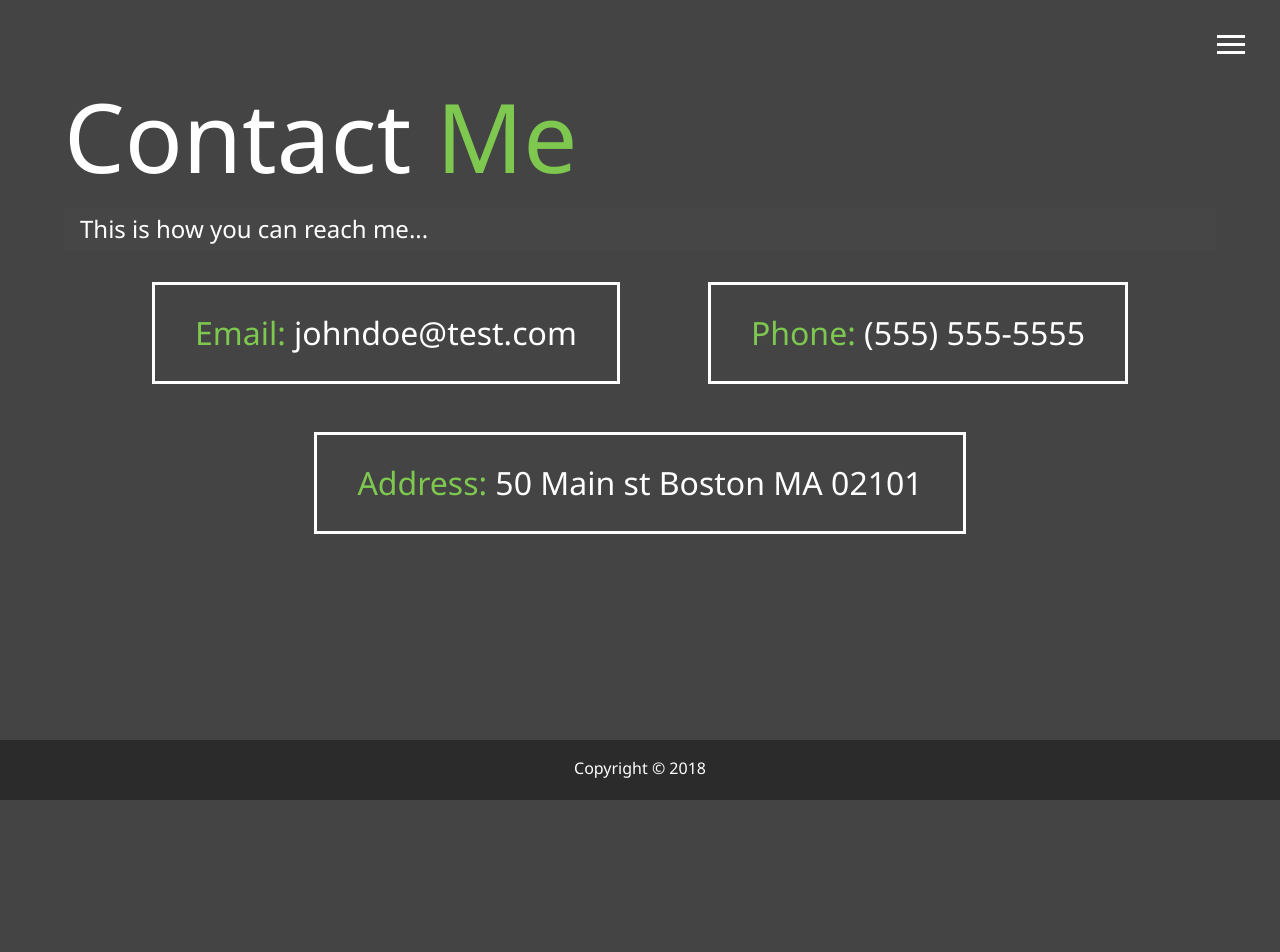
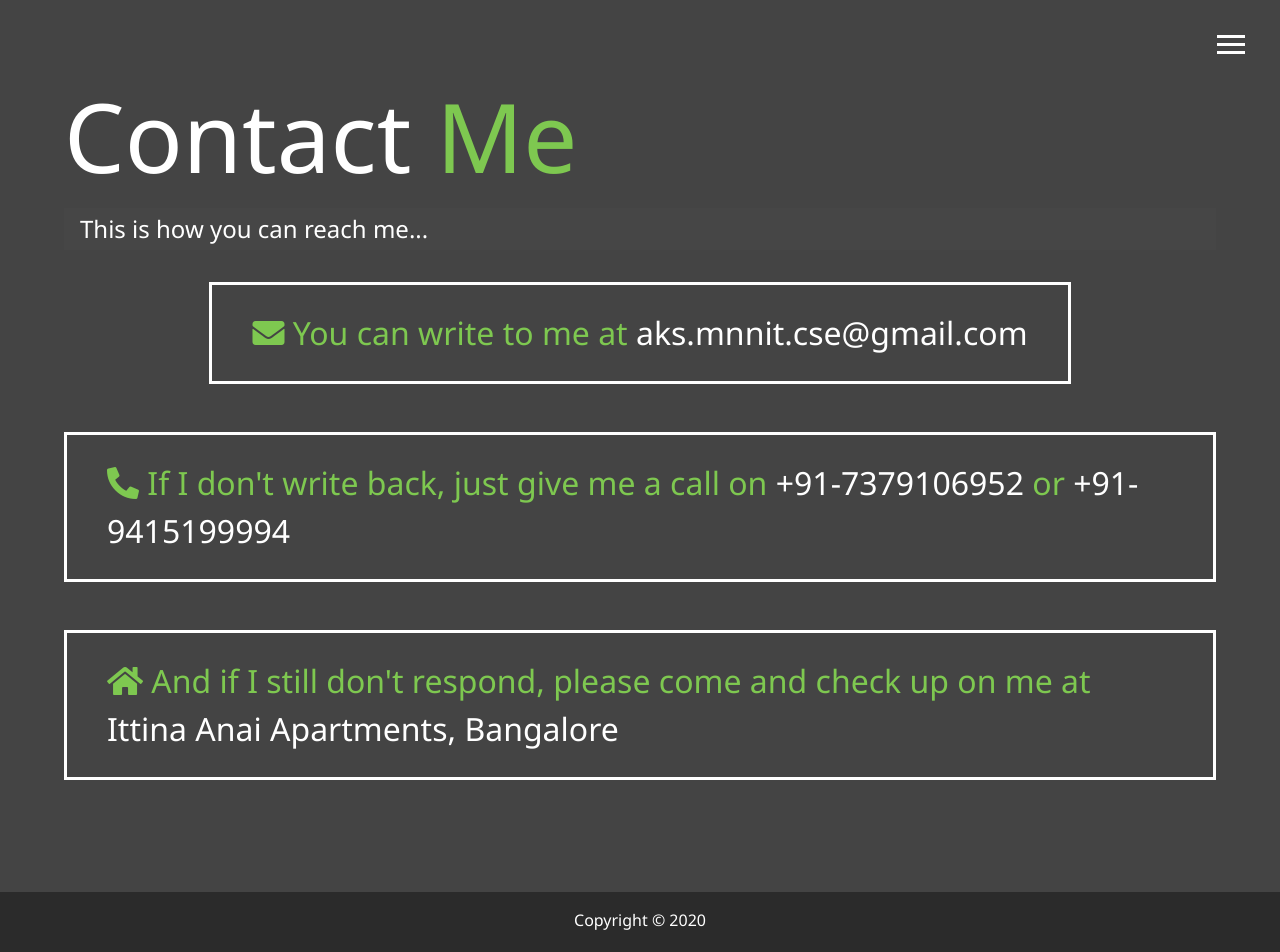
Before and after one commit to a1kill/a1kill.github.io, a website: page dist/contact.html in a window 1280 px wide. Before the commit the page ends 800 px from the top, so only its background shows below. Drawn offline with Linux system fonts and the light colour scheme.

Commit message:
updated copyright

```diff
--- a/dist/contact.html
+++ b/dist/contact.html
@@ -56,17 +56,31 @@
         This is how you can reach me...
       </h2>
       <div class="boxes">
-        <div><span class="text-secondary">Email: </span> johndoe@test.com</div>
-        <div><span class="text-secondary">Phone: </span> (555) 555-5555</div>
         <div>
-          <span class="text-secondary">Address: </span> 50 Main st Boston MA
-          02101
+          <span class="text-secondary"
+            ><i class="fas fa-envelope"></i> You can write to me at
+          </span>
+          aks.mnnit.cse@gmail.com
+        </div>
+        <div>
+          <span class="text-secondary"
+            ><i class="fas fa-phone-alt"></i> If I don't write back, just give
+            me a call on
+          </span>
+          +91-7379106952 <span class="text-secondary">or</span> +91-9415199994
+        </div>
+        <div>
+          <span class="text-secondary"
+            ><i class="fas fa-home"></i> And if I still don't respond, please
+            come and check up on me at
+          </span>
+          Ittina Anai Apartments, Bangalore
         </div>
       </div>
     </main>
 
     <footer id="main-footer">
-      Copyright &copy; 2018
+      Copyright &copy; 2020
     </footer>
 
     <script src="js/main.js"></script>
```
Also changed, not shown: dist/about.html (+1 -1 lines), dist/index.html (+3 -3 lines), dist/work.html (+6 -6 lines).
